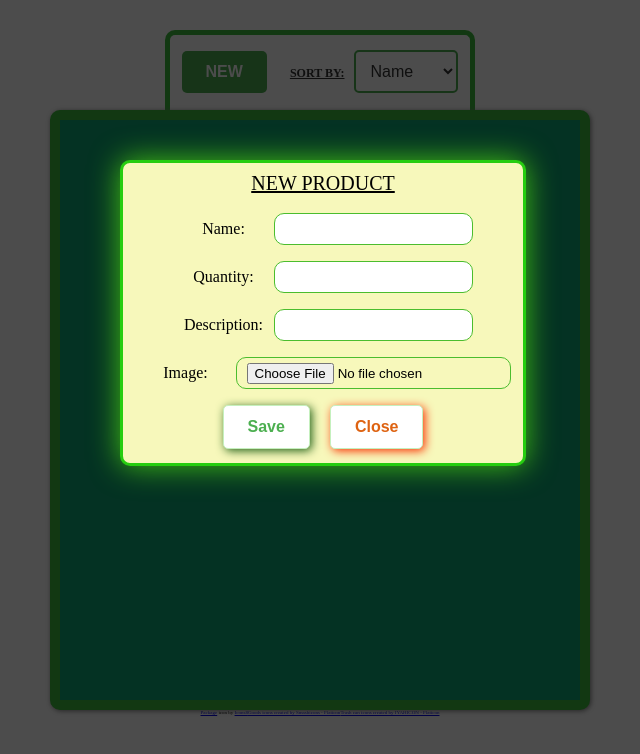
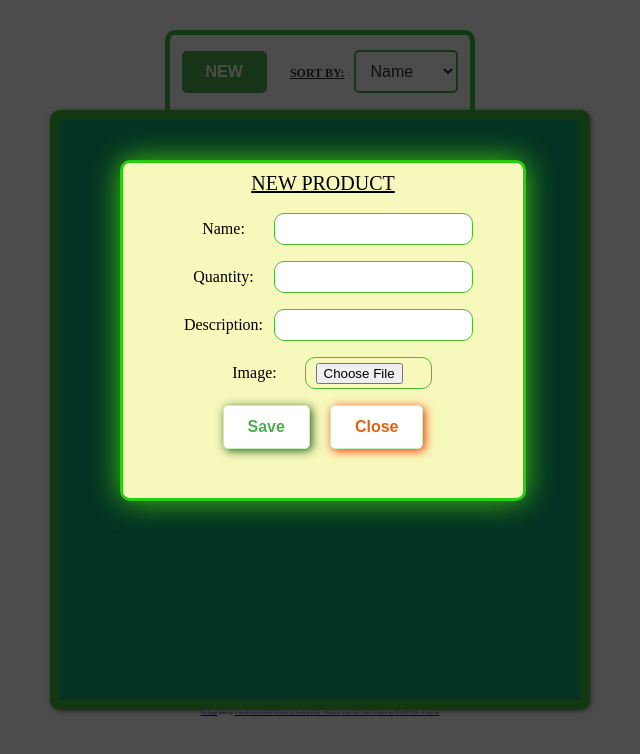
Before and after one commit to TarasCoder/product-list, a React (Create React App) app: page / in a window 1280 px wide. Both pictures are taken after a click on the button "NEW". Shown: the top 754 px of the page, without its empty margins (320-960 px from the left). Built offline with nearby package versions, Linux system fonts and the light colour scheme.

Commit message:
adding possibility to add images as avatars

```diff
--- a/src/components/AddItemModal/Add_item_modal.css
+++ b/src/components/AddItemModal/Add_item_modal.css
@@ -1,6 +1,7 @@
 .add_modal {
   width: 400px;
-  height: 300px;
+  /* height: 300px; */
+  height: 335px;
   border: 3px solid rgb(38, 205, 16);
   border-radius: 10px;
   background-color: rgb(247, 248, 187);
@@ -35,7 +36,8 @@
 .modal_input_block {
   display: flex;
   justify-content: center;
-  align-items: baseline;
+  /* align-items: baseline; */
+  align-items: center;
 }
 .modal_input {
   border-radius: 10px;
@@ -49,6 +51,14 @@
 }
 .modal_label {
   width: 100px;
+}
+.modal_ava {
+  width: 65px;
+}
+.modal_input_ava {
+  color: #f7f8bb;
+  width: 105px;
+  margin-right: 10px;
 }
 .btn_save {
   font-size: 16px;
--- a/src/components/AddItemModal/Add_item_modal.jsx
+++ b/src/components/AddItemModal/Add_item_modal.jsx
@@ -1,9 +1,11 @@
-import React, { useState } from "react";
+import React, { useState, useEffect } from "react";
 import uuid from "react-uuid";
 import "./Add_item_modal.css";
 
 function Add_item_modal(props) {
   let uniqueKey = uuid();
+
+  const [imageUrl, setImageUrl] = useState(null);
 
   const [newItem, setNewItem] = useState({
     id: "",
@@ -13,6 +15,18 @@ function Add_item_modal(props) {
     quantity: "",
     image: "",
   });
+
+  useEffect(() => {
+    setNewItem((prev) => ({
+      ...prev,
+      image: imageUrl,
+    }));
+  }, [imageUrl]);
+
+  const handleFileInputChange = (event) => {
+    const imageUrlTemp = URL.createObjectURL(event.target.files[0]);
+    setImageUrl(imageUrlTemp);
+  };
   const handleInput = (ev) => {
     setNewItem((prev) => ({
       ...prev,
@@ -21,9 +35,7 @@ function Add_item_modal(props) {
       key: uniqueKey,
     }));
   };
-
   const newProductSave = () => {
-    // ev.preventDefault();
     props.add_product(newItem);
     props.new_modal(false);
   };
@@ -85,10 +97,11 @@ function Add_item_modal(props) {
           <input
             name="image"
             type="file"
-            className="modal_input"
-            value={newItem.image}
-            onChange={handleInput}
+            className="modal_input modal_input_ava"
+            defaultValue={newItem.image}
+            onChange={handleFileInputChange}
           />
+          {imageUrl && <img src={imageUrl} alt="ava" className="modal_ava" />}
         </div>
 
         <div className="modal_buttons">
--- a/src/components/Product_item/Product.jsx
+++ b/src/components/Product_item/Product.jsx
@@ -8,10 +8,11 @@ function Product(props) {
   const handleDelete = () => {
     props.deleteProduct(props.id);
   };
+  console.log(props)
 
   return (
     <div className="product">
-      <img className="product_img" src={tempBox} alt="product_name" />
+      <img className="product_img" src={props.item.image || tempBox} alt="product_name" />
       <div className="product_quantity_block">
         <img className="product_quantity" src={quantity} alt="quantity" />
         <p>{props.item.quantity}</p>
```
